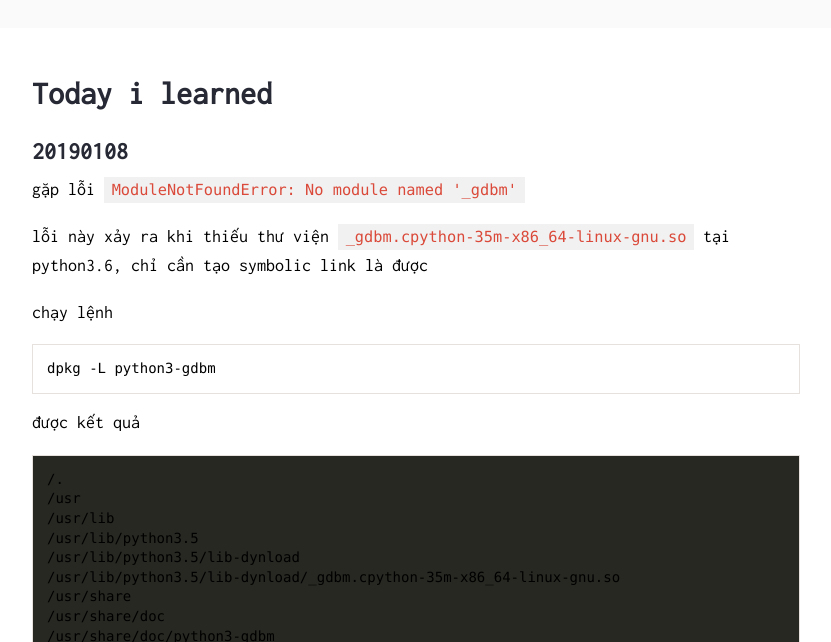
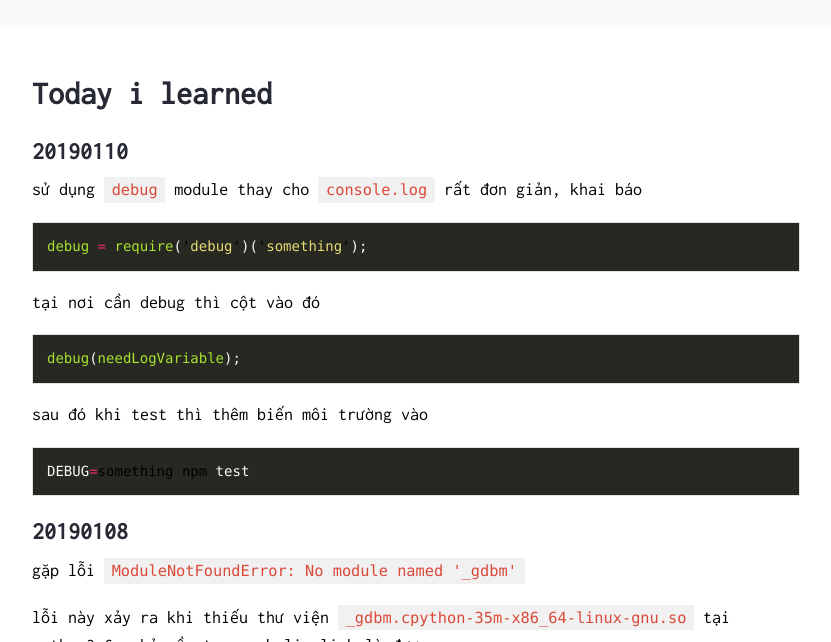
Before and after one commit to bboynam99/dotrungkien.github.io, a Jekyll site: the page built from til.md, in a window 1280 px wide and 900 px high, cut to the strip 258-900 px from the top of the window. Shown: the whole strip, without its empty margins (224-1055 px from the left). Built offline with Jekyll 4.4.1, drawn with Linux system fonts in a browser that asks for light colours; nearby versions of some CDN libraries.

Commit message:
update content

````diff
--- a/til.md
+++ b/til.md
@@ -3,6 +3,27 @@ layout: task
 title: Today i learned
 permalink: /til
 ---
+
+### 20190110
+
+sử dụng `debug` module thay cho `console.log`
+rất đơn giản, khai báo
+
+```js
+debug = require('debug')('something');
+```
+
+tại nơi cần debug thì cột vào đó
+
+```js
+debug(needLogVariable);
+```
+
+sau đó khi test thì thêm biến môi trường vào
+
+```bash
+DEBUG=something npm test
+```
 
 ### 20190108
 
````
